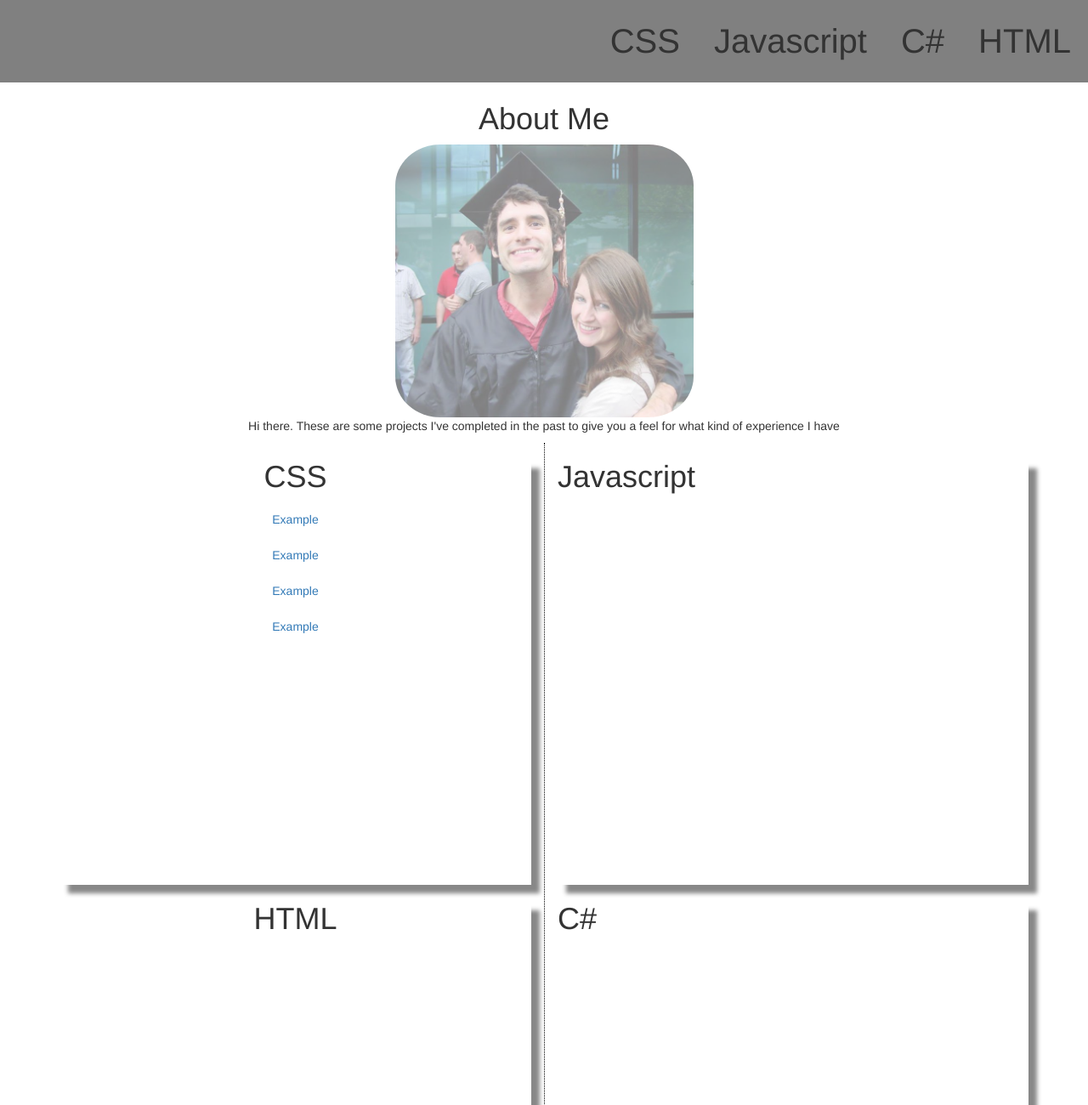
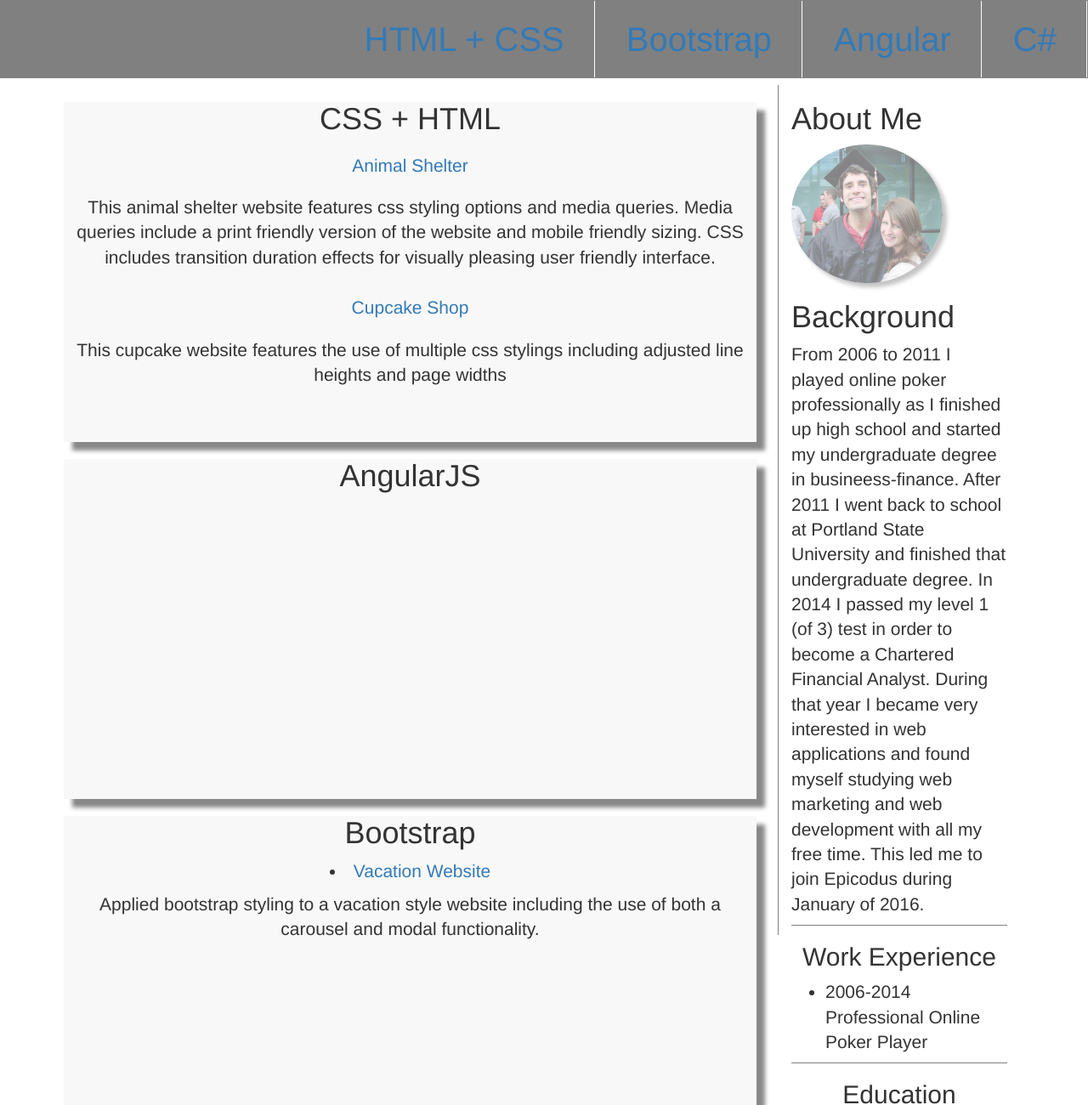
Before and after one commit to aml630/Portfolio, a plain HTML site: page index.html in a window 1280 px wide. Shown: the top 1300 px of the page at 85% size. Drawn offline with nearby package versions, Linux system fonts and the light colour scheme.

Commit message:
have all neccesary html

```diff
--- a/css/styles.css
+++ b/css/styles.css
@@ -1,8 +1,10 @@
 .me {
-  height: 30%;
-  width: 30%;
+  height: 15%;
+  width: 70%;
   border-radius: 15%;
   opacity: .5;
+  box-shadow: 5px 5px 5px #888888;
+
 }
 
 .main {
@@ -10,8 +12,8 @@
 }
 
 .sidebar {
-  border-left: 1px dotted black;
-  padding-left: 10px;
+  border-left: 1px solid grey;
+  margin-left: 20px;
   height: 1000px;
 }
 
@@ -20,14 +22,17 @@ header {
 }
 
 header li {
-transition-duration: 2s;
+transition-duration: 1s;
 text-align: right;
 margin: 20px;
 font-size: 40px;
+margin: 1px;
+padding: 20px;
+border-right: 1px solid white;
 
 }
 header li:hover {
-  background-color: green;
+  color:white;
   transition-duration: 2s;
 }
 
@@ -36,9 +41,24 @@ body {
 }
 
 .section {
-  height:500px;
+  height:400px;
   box-shadow: 10px 10px 5px #888888;
+  background-color: #F8F8F8 ;
+  margin:20px;
+
+}
+.section p {
+  padding:10px;
 }
 
 .section li:active {
 }
+
+.part {
+  height:auto;
+  border-bottom: 1px solid grey;
+}
+
+.sidebar h2{
+  text-align: center;
+}
--- a/index.html
+++ b/index.html
@@ -9,47 +9,98 @@
       <div class = "container">
       <header class = "collapse navbar-collapse navbar-fixed-top">
          <ul class = "nav navbar-nav navbar-right ">
-               <li class = "active">CSS</li>
-               <li>Javascript</li>
-               <li>C#</li>
-               <li>HTML</li>
+            <li><a href = "#css">HTML + CSS</a></li>
+            <li><a href = "#bootstrap">Bootstrap</a></li>
+            <li><a href = "#angular">Angular</a></li>
+            <li><a href = "#csharp">C#</a></li>
          </ul>
       </header>
-         <div class = "row main">
-            <h1>About Me</h1>
-            <img class = "me" src = "img/Alex.jpg">
-            <p>Hi there.  These are some projects I've completed in the past to give you
-               a feel for what kind of experience I have
+      <div class = "row col-sm-9 main">
+         <div class = "row lead">
+            <div id = "css" class = "section">
+               <h1>CSS + HTML</h1>
+               <ul class="nav nav-pills nav-stacked">
+                  <li>
+                     <a href = "https://github.com/aml630/animalShelter">Animal Shelter</a>
+                     <p>This animal shelter website features css styling options and media queries.
+                        Media queries include a print friendly version of the website and mobile
+                        friendly sizing.  CSS includes transition duration effects for visually
+                        pleasing user friendly interface.
+                  </li>
+                  <li>
+                     <a href = "https://github.com/aml630/Cupcakes">Cupcake Shop</a>
+                     <p>This cupcake website features the use of multiple css stylings including
+                        adjusted line heights and page widths
                      </p>
+                  </li>
+               </ul>
             </div>
-         <div class = "row">
-            <div class = "main col-sm-6">
-               <div class = "css section">
-                  <h1>CSS</h1>
-                  <ul class="nav nav-pills nav-stacked">
-
-                    <li><a href = "#">Example</a></li>
-                    <li><a href = "#">Example</a></li>
-                    <li><a href = "#">Example</a></li>
-                    <li><a href = "#">Example</a></li>
-
-                  </ul>
-
-
-
+            <div id = "angular" class = "section">
+               <h1>AngularJS</h1>
             </div>
-               <div class = "html section">
-                  <h1>HTML</h1>
+            <div id = "bootstrap" class = "section">
+               <h1>Bootstrap</h1>
+               <li>
+                  <a href = "https://github.com/aml630/bootstrapCarousel/tree/vacadraft">Vacation Website</a>
+                  <p>Applied bootstrap styling to a vacation style website including the use
+                     of both a carousel and modal functionality.
+                  </p>
+               </li>
             </div>
-            </div>
-            <div class = "sidebar col-sm-6">
-              <div class = "Javascript section">
-                 <h1>Javascript</h1>
-              </div>
-              <div class = "C# section">
+            <div id = "csharp" class = "section">
                <h1>C#</h1>
             </div>
          </div>
+      </div>
+      <div class = "col-sm-3 sidebar lead">
+         <div class = "aboutMe part">
+            <h1>About Me</h1>
+            <img class = "me img-circle" src = "img/Alex.jpg">
+            <h1>Background</h1>
+            <p>From 2006 to 2011 I played online poker professionally as I
+               finished up high school and started my undergraduate degree in busineess-finance.
+               After 2011 I went back to school at Portland State University and finished that
+               undergraduate degree.  In 2014 I passed my level 1 (of 3) test in order
+               to become a Chartered Financial Analyst.  During that year I became very interested
+               in web applications and found myself studying web marketing and web development with all
+               my free time.  This led me to join Epicodus during January of 2016.
+            </p>
+         </div>
+         <div class = "workExperience part">
+            <h2>Work Experience</h2>
+            <ul>
+               <li>2006-2014 Professional Online Poker Player</li>
+            </ul>
+         </div>
+         <div class ="education part">
+            <h2>Education</h2>
+            <ol>
+               <li>Undergraduate Degree in Business-Finance for Portland State
+                  University School of Business Administration
+               </li>
+               <li>Passed Chartered Financial Analyst level 1 exam</li>
+               <li>Currently studying at Epicodus code school</li>
+            </ol>
+         </div>
+         <div class ="skills part">
+            <h2>Skills</h2>
+            <ul>
+               <h4>Web</h4>
+               <ol>
+                  <li>HTML</li>
+                  <li>CSS</li>
+                  <li>Bootstrap</li>
+                  <li>Version Control (GitHub)</li>
+               </ol>
+               <h4>Finance</h4>
+               <ol>
+                  <li>QuickBooks</li>
+                  <li>Ethics and Standards</li>
+                  <li>Quantitative Methods</li>
+                  <li>Microeconomics</li>
+                  <li>Macroeconomics</li>
+               </ol>
+            </ul>
          </div>
       </div>
       <script src = "http://code.jquery.com/jquery.js"></script>
```
Lines whose indentation alone changed are shown as unchanged.
